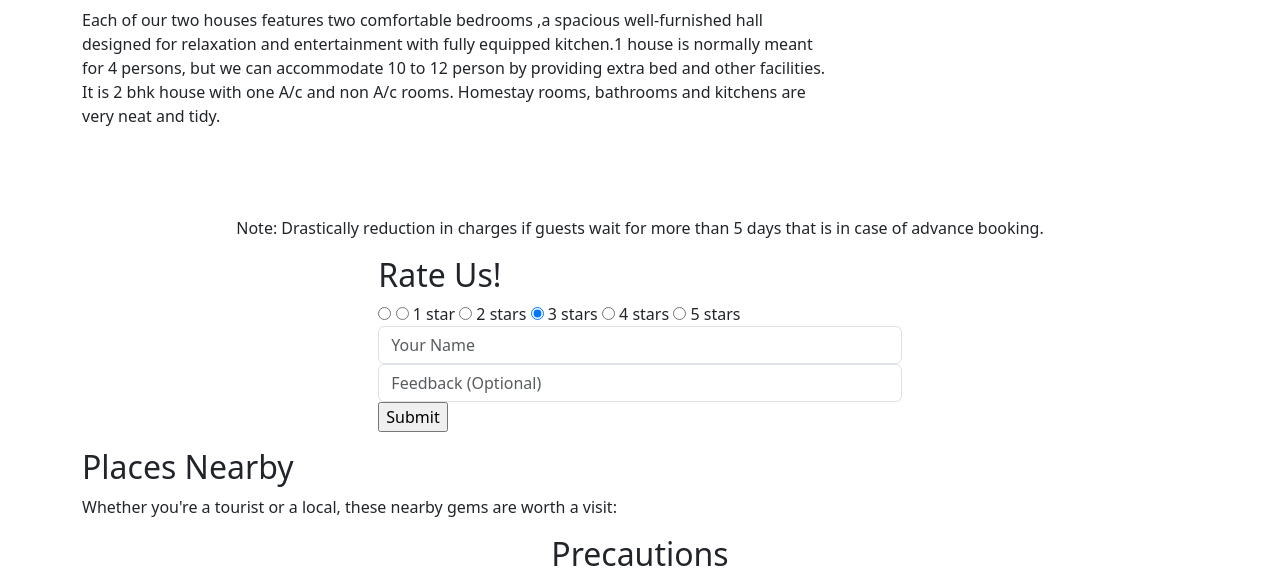
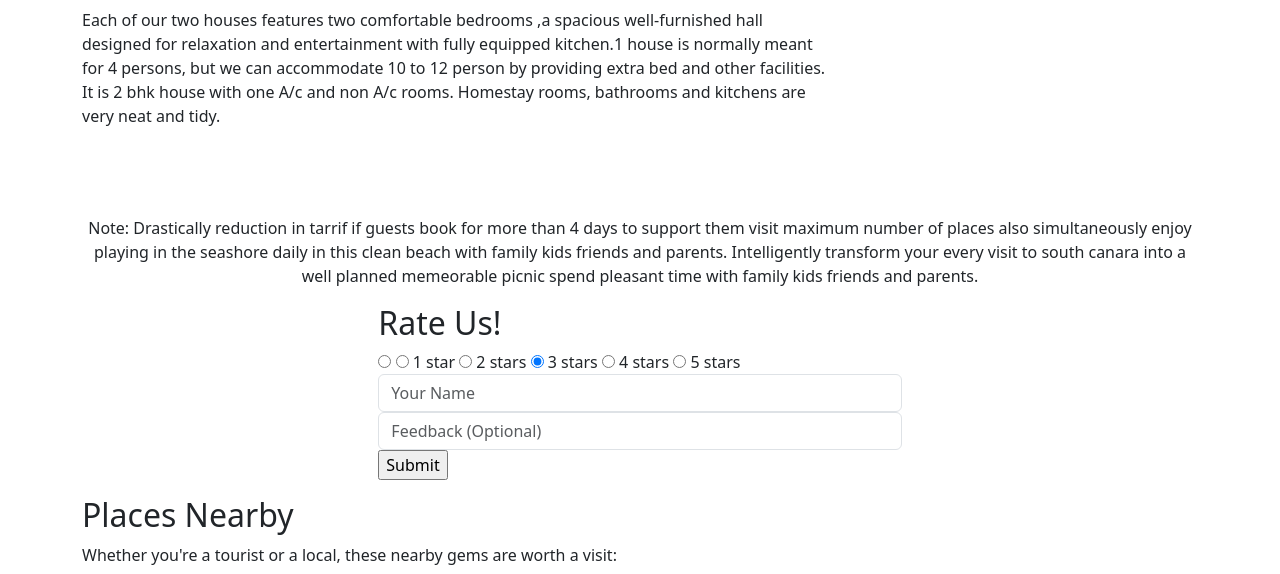
Before and after one commit to Rashitha-Shetty/mathruchayahomestay, a Django app: template main/templates/home.html in a window 1280 px wide. Shown: the part 1279-1853 px from the top of the page. Run offline with Django 4.2, Linux system fonts and the light colour scheme; the template is opened without the code that fills it, so the values that code supplies are empty; some libraries are stand-ins or nearby versions.

Commit message:
added some contents

```diff
--- a/main/data.py
+++ b/main/data.py
@@ -2,7 +2,7 @@ from appwrite.client import Client
 from appwrite.services.databases import Databases
 from appwrite.id import ID
 import os
-# from dotenv import load_dotenv
+from dotenv import load_dotenv
 
 
 
--- a/main/templates/home.html
+++ b/main/templates/home.html
@@ -379,14 +379,12 @@
         </div>
       </div>
       <div id="about_stop">
-
       </div>
       <br>
       <br>
           <br>
           <center><p>
-            Note: Drastically reduction in charges if guests wait for more than 5 days that is
-          in case of advance booking.
+            Note: Drastically reduction in tarrif if guests book for more than 4 days to support them visit maximum number of places also simultaneously enjoy playing in the seashore daily in this clean beach with family kids friends and parents. Intelligently transform your every visit to south canara into a well planned memeorable picnic spend pleasant time with family kids friends and parents.
           </p><center/>
           </div>
     </div>
```
